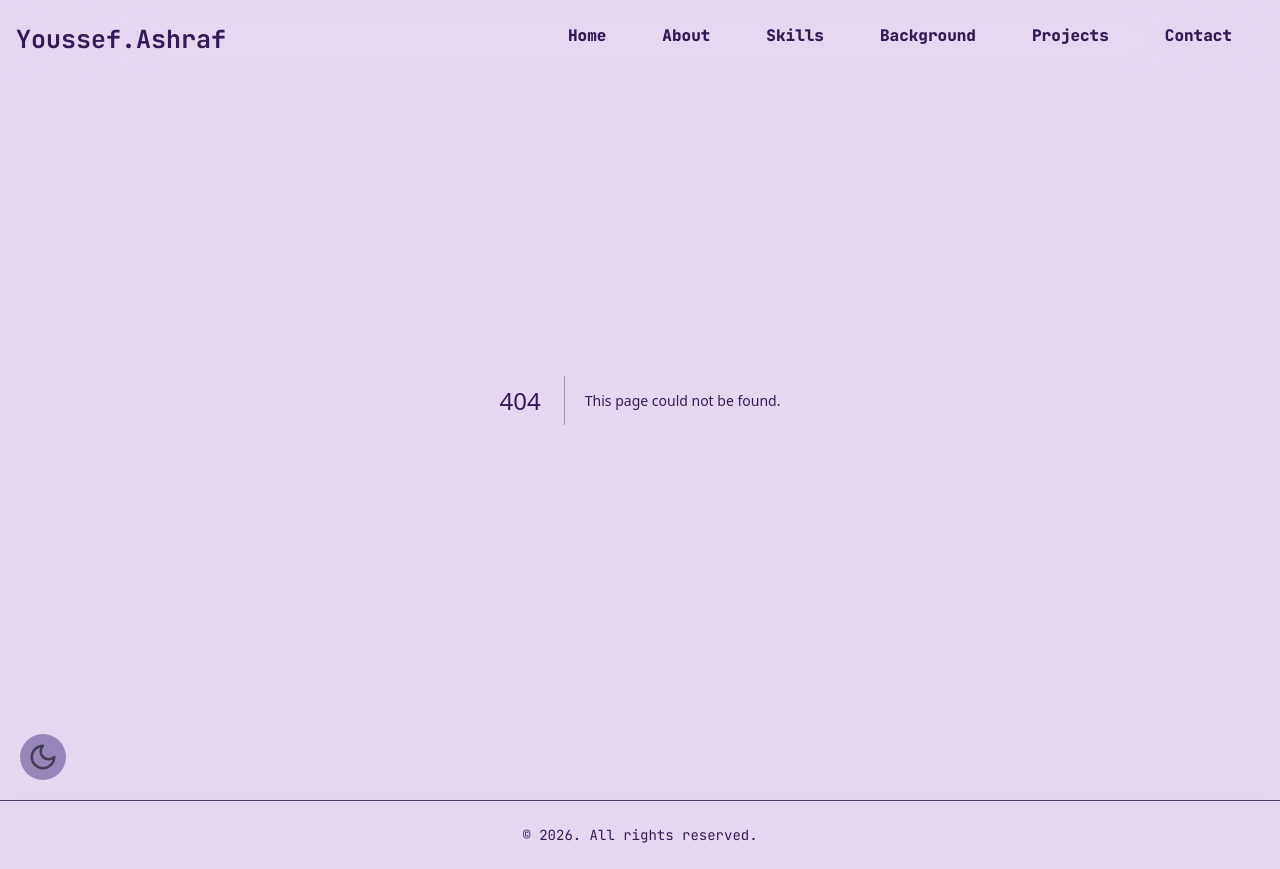
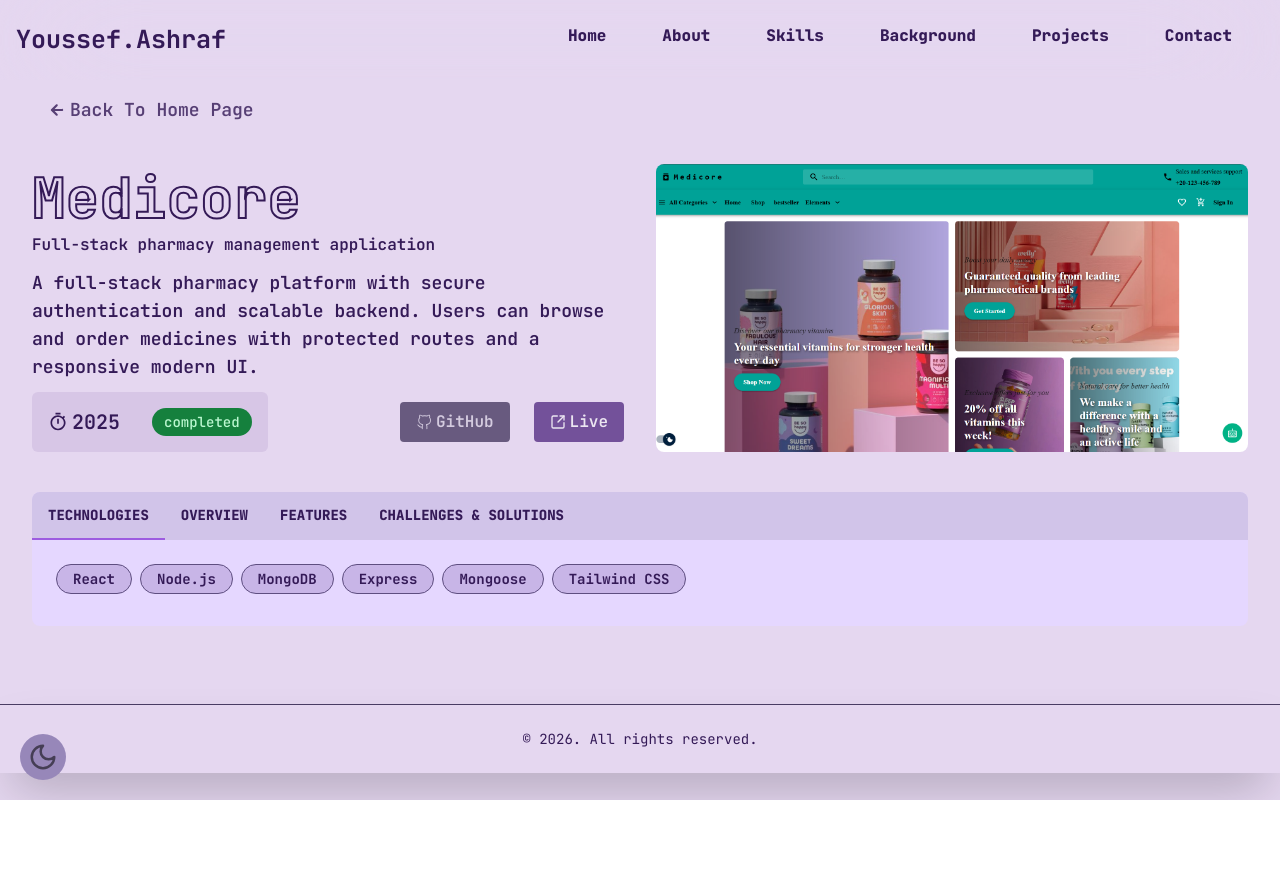
Before and after one commit to youssefsalehs/portfolio, a Next.js app: page /projects/1 in a window 1280 px wide. Before the commit this address had no page. After the commit the page ends 800 px from the top, so only its background shows below. Built offline with nearby package versions, Linux system fonts and the light colour scheme; what @mui/material-nextjs would draw is missing.

Commit message:
implement: Project Details Page

```diff
--- /dev/null
+++ b/src/app/projects/[projectId]/page.js
@@ -0,0 +1,76 @@
+import { featuredprojects } from "@/constants/constants";
+import { Typography } from "@mui/material";
+import Image from "next/image";
+import React from "react";
+import { LuSquareArrowOutUpRight } from "react-icons/lu";
+import { VscGithubAlt } from "react-icons/vsc";
+import { MdOutlineTimer } from "react-icons/md";
+import BackButton from "@/components/Buttons/backbutton";
+import Hollow from "@/components/Text/HollowText";
+import Links from "@/components/Projects/ProjectLinks";
+import ProjectTabs from "@/components/ProjectDetails/ProjectsTabs";
+export async function generateMetadata(params) {
+  const { projectId } = await params;
+  return {
+    title: `Pname`,
+    description: "project description",
+  };
+}
+export default async function ProjectDetails({ params }) {
+  const { projectId } = await params;
+  const project = featuredprojects.find((p) => p.id == projectId);
+  return (
+    <div className="flex flex-col  min-h-[88vh]   pt-24  pb-8 font-semibold">
+      <div className="self-start pb-10">
+        <BackButton text="Back To Home Page" />
+      </div>
+      <div>
+        <div className="grid grid-cols-1 md:grid-cols-2 gap-8 pb-10">
+          <div className="order-2 md:order-1 flex flex-col justify-between ">
+            <div className="flex flex-col">
+              <Hollow text={project.title} size={"3.5em"} />
+              <p>{project.subtitle}</p>
+            </div>
+
+            <p className="text-lg">{project.description}</p>
+            <div className="flex items-center justify-between flex-wrap gap-4 ">
+              <div className="flex gap-8  bg-primary-800 bg-opacity-10 rounded-md p-4">
+                <div className="flex gap-1 items-center text-xl ">
+                  <MdOutlineTimer />
+                  <p>{project.year}</p>
+                </div>
+                <p
+                  className={` px-3 py-1 text-sm font-medium rounded-full
+    ${
+      project.status === "completed"
+        ? "bg-green-700 text-green-200"
+        : project.status === "In Progress"
+          ? "bg-yellow-700 text-yellow-200"
+          : "bg-gray-700 text-gray-200"
+    }`}
+                >
+                  {project.status}
+                </p>
+              </div>
+              <Links project={project} />
+            </div>
+          </div>
+          <div className="relative w-full h-56 sm:h-72 rounded-lg overflow-hidden order-1 md:order-2">
+            <Image
+              src={project.image}
+              alt={project.title}
+              fill
+              className="object-cover "
+            />
+          </div>
+        </div>
+        <div className="flex flex-col gap-2 ">
+          <ProjectTabs
+            sections={project.sections}
+            tech={project.technologies}
+          />
+        </div>
+      </div>
+    </div>
+  );
+}
--- /dev/null
+++ b/src/components/ProjectDetails/ProjectsTabs.js
@@ -0,0 +1,87 @@
+"use client";
+import * as React from "react";
+import { Tabs, Tab, Box } from "@mui/material";
+
+function CustomTabPanel({ children, value, index }) {
+  return (
+    <div hidden={value !== index}>
+      {value === index && <Box sx={{ p: 3 }}>{children}</Box>}
+    </div>
+  );
+}
+
+export default function ProjectTabs({ sections, tech }) {
+  const [value, setValue] = React.useState(0);
+
+  const handleChange = (e, newValue) => {
+    setValue(newValue);
+  };
+
+  return (
+    <Box
+      sx={{
+        width: "100%",
+        bgcolor: "background.paper",
+        borderRadius: 1,
+        overflow: "hidden",
+      }}
+    >
+      <Tabs
+        value={value}
+        onChange={handleChange}
+        textColor="primary.dark"
+        variant="scrollable"
+        sx={{
+          bgcolor: "background.tertiary",
+        }}
+      >
+        <Tab key={0} label={"Technologies"} sx={{ fontWeight: 900 }} />
+        {sections.map((section, index) => (
+          <Tab key={index + 1} label={section.title} sx={{ fontWeight: 900 }} />
+        ))}
+      </Tabs>
+      <CustomTabPanel key={0} value={value} index={0}>
+        <ul className="flex gap-2 items-center flex-wrap pb-2 ">
+          {tech.map((tech) => (
+            <li
+              className="text-sm px-4 py-1 rounded-full font-bold border border-secondary-500 bg-primary-800 bg-opacity-20"
+              key={tech}
+            >
+              {tech}
+            </li>
+          ))}
+        </ul>
+      </CustomTabPanel>
+      {sections.map((section, index) => (
+        <CustomTabPanel key={index + 1} value={value} index={index + 1}>
+          {section.content && <p>{section.content}</p>}
+
+          {section.list && (
+            <ul className="list-disc pl-5 space-y-1">
+              {section.list.map((item, i) => (
+                <li key={i}>{item}</li>
+              ))}
+            </ul>
+          )}
+
+          {section.items && (
+            <div className="space-y-3">
+              {section.items.map((item, i) => (
+                <div key={i}>
+                  <p>
+                    <span className="font-semibold">Problem:</span>{" "}
+                    {item.problem}
+                  </p>
+                  <p>
+                    <span className="font-semibold">Solution:</span>{" "}
+                    {item.solution}
+                  </p>
+                </div>
+              ))}
+            </div>
+          )}
+        </CustomTabPanel>
+      ))}
+    </Box>
+  );
+}
--- /dev/null
+++ b/src/components/Projects/ProjectLinks.js
@@ -0,0 +1,30 @@
+import { Typography } from "@mui/material";
+import { LuSquareArrowOutUpRight } from "react-icons/lu";
+import { VscGithubAlt } from "react-icons/vsc";
+
+export default function Links({ project }) {
+  return (
+    <div className="flex gap-6  justify-end ">
+      <a
+        href={project.githubLink}
+        target="_blank"
+        rel="noopener noreferrer"
+        className=" flex items-center justify-center font-semibold gap-1 bg-secondary-600 px-4 py-2 text-secondary-100   rounded transition hover:-translate-x-2 opacity-80 hover:opacity-100"
+      >
+        <VscGithubAlt />
+        GitHub
+      </a>
+      <Typography
+        component={"a"}
+        href={project.liveLink}
+        target="_blank"
+        sx={{ color: "primary.light" }}
+        rel="noopener noreferrer"
+        className="flex items-center !font-semibold justify-center gap-1   rounded  transition hover:-translate-x-2 opacity-80 hover:opacity-100 bg-primary-800 px-4 py-2 !text-secondary-50 "
+      >
+        <LuSquareArrowOutUpRight />
+        Live
+      </Typography>
+    </div>
+  );
+}
--- a/src/theme/light.js
+++ b/src/theme/light.js
@@ -18,7 +18,7 @@ export const lightTheme = createTheme({
 
     background: {
       default: "#e5d7f0",
-      paper: "#e5d7f4",
+      paper: "#e5d7ff",
       tertiary: "#D1C4E9",
     },
 
```
